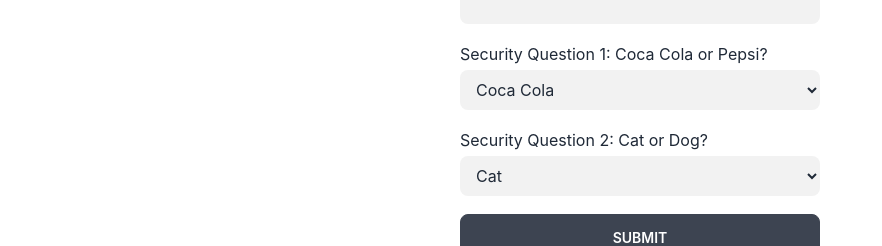
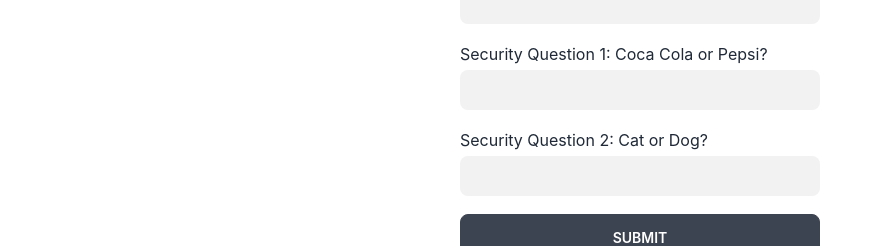
Before and after one commit to ChristianHu/ApartmentViewingBooking, a Next.js app in the folder frontend/: page /login in a window 1280 px wide. Both pictures are taken after a click on the button "Register". Shown: the part 450-696 px from the top of the page, without its empty margins (0-882 px from the left). Built offline with nearby package versions, Linux system fonts and the light colour scheme.

Commit message:
Cleaned up com-register-form.js

```diff
--- a/frontend/components/com-register-form.js
+++ b/frontend/components/com-register-form.js
@@ -127,17 +127,17 @@
 				</div>
 				<div className="flex flex-col pt-[18px]">
 					<label className="pb-[4px]">Security Question 1: Coca Cola or Pepsi?</label>
-					<select
+					<input
 						className={
 							errors.secQuestionOne
-								? "h-[40px] rounded-[8px] bg-[#F2F2F2] px-[12px] border-[2px] border-red-500"
-								: "h-[40px] rounded-[8px] bg-[#F2F2F2] px-[12px]"
+								? "h-[40px] rounded-[8px] bg-[#F2F2F2] p-[12px] border-[2px] border-red-500"
+								: "h-[40px] rounded-[8px] bg-[#F2F2F2] p-[12px]"
 						}
-						{...register("secQuestionOne", { required: "is required" })}
-					>
-						<option value="cocaCola">Coca Cola</option>
-						<option value="pepsi">Pepsi</option>
-					</select>
+						type="text"
+						{...register("secQuestionOne", {
+							required: "is required"
+						})}
+					/>
 					<ErrorMessage
 						errors={errors}
 						name="secQuestionOne"
@@ -146,17 +146,17 @@
 				</div>
 				<div className="flex flex-col pt-[18px]">
 					<label className="pb-[4px]">Security Question 2: Cat or Dog?</label>
-					<select
+					<input
 						className={
 							errors.secQuestionTwo
-								? "h-[40px] rounded-[8px] bg-[#F2F2F2] px-[12px] border-[2px] border-red-500"
-								: "h-[40px] rounded-[8px] bg-[#F2F2F2] px-[12px]"
+								? "h-[40px] rounded-[8px] bg-[#F2F2F2] p-[12px] border-[2px] border-red-500"
+								: "h-[40px] rounded-[8px] bg-[#F2F2F2] p-[12px]"
 						}
-						{...register("secQuestionTwo", { required: "is required" })}
-					>
-						<option value="cat">Cat</option>
-						<option value="dog">Dog</option>
-					</select>
+						type="text"
+						{...register("secQuestionTwo", {
+							required: "is required"
+						})}
+					/>
 					<ErrorMessage
 						errors={errors}
 						name="secQuestionTwo"
```
